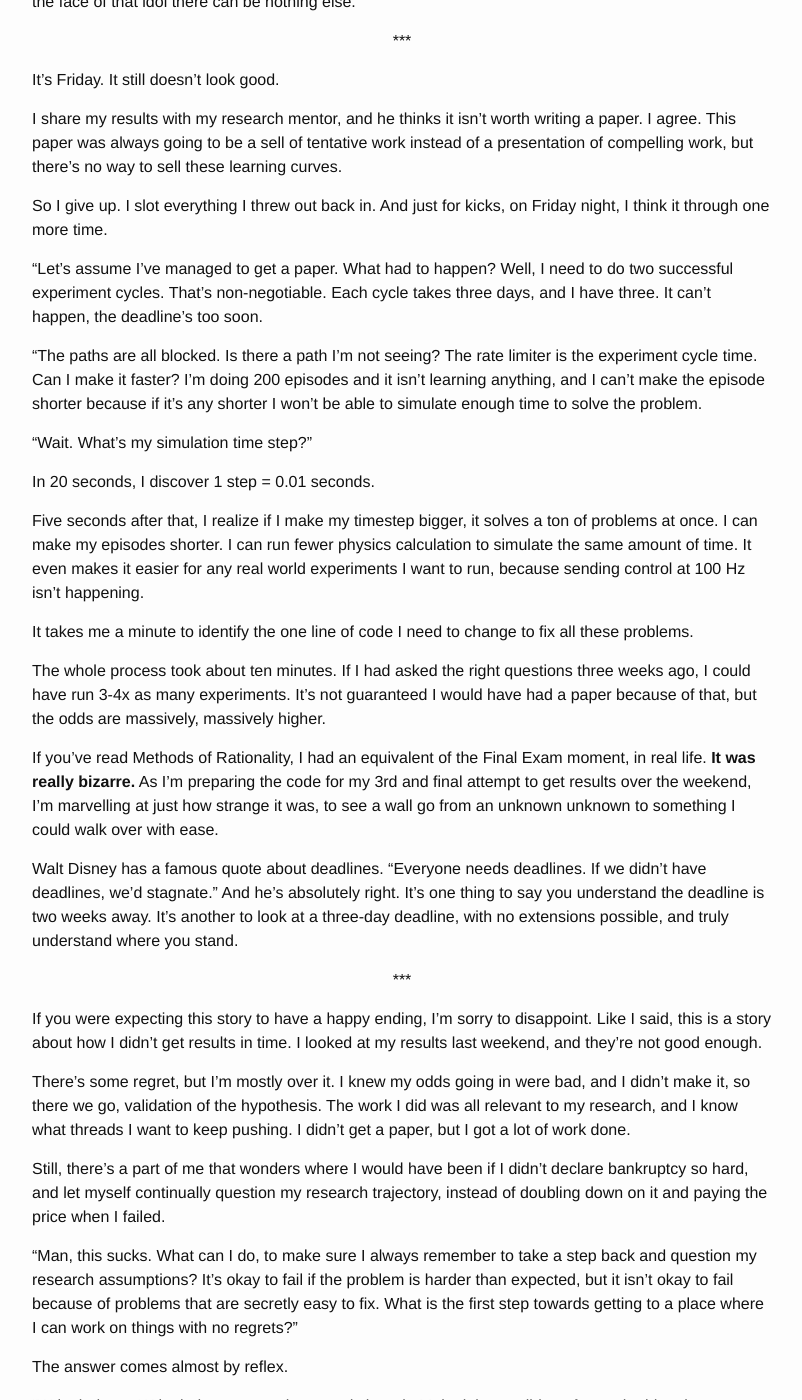
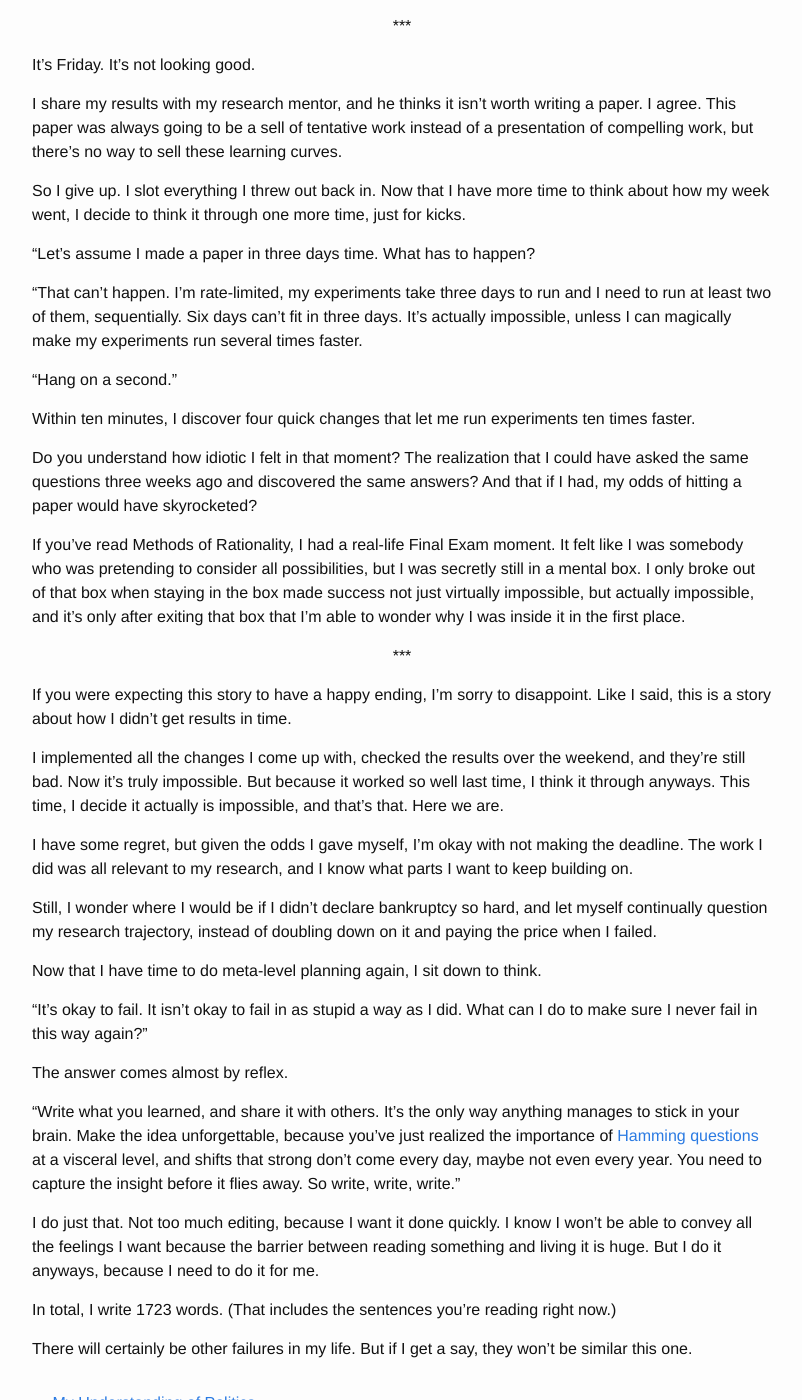
Before and after one commit to alexirpan/alexirpan.github.io, a Jekyll site: the page built from _posts/2016-11-06-right-questions.markdown, in a window 1280 px wide and 1400 px high, scrolled down 2327 px. Shown: the whole window, without its empty margins (238-1040 px from the left). Built offline with Jekyll 4.4.1, drawn with Linux system fonts in a browser that asks for light colours; some of the changed text lies outside the part shown.

Commit message:
This is probably the final draft because I need to sleep.

```diff
--- a/_posts/2016-11-06-right-questions.markdown
+++ b/_posts/2016-11-06-right-questions.markdown
@@ -1,17 +1,16 @@
 ---
 layout: post
-title:  "Asking The Right Questions"
-date:   2016-11-06 01:35:00 -0700
+title:  "Asking The Right Questions: A Story of Failure"
+date:   2016-11-08 01:54:00 -0800
 ---
 
 This is the story of how I didn't get publishable results in time for a
-Nov 8th NIPS workshop deadline. Astute readers will note that deadline is
-two days from now, but I'm very confident it isn't happening.
+Nov 8th NIPS workshop deadline.
 
-It'll be very light on details. One, I'm trying to target a broader audience.
-Two, I do need to be somewhat confidential
-about what I'm working on. Most importantly, three: the details
-don't matter.
+It'll be light on details. One, I'm aiming for a broad audience.
+Two, I do need to be somewhat confidential about my work, because although
+my research is pretty open, I am working for a company.
+Most importantly, three: the details don't matter for this story.
 
 \*\*\*
 {: .centered }
@@ -19,26 +18,22 @@ don't matter.
 I first had my research idea in late September.
 
 I was (and still am) generally interested in reinforcement learning, and more
-specifically ways to make RL more sample efficient. There were some research
-threads I was keeping an eye on, and it felt like I was on the cusp of
-something. So, I spent two days thinking it through. This was happening
-a few weeks after a CFAR workshop, and therefore I tried to make it as bulletproof
-as possible. What is the exact research question I'm trying to solve?
-How does my idea differ from state of the art methods? Why are those
-differences going to make it perform better?
-What is the fastest experiment I can set up to get useful data to adjust my
-research trajectory?
-Assume something goes wrong - what's the most likely failure point, and how
-surprised am I if it fails?
+specifically ways to make RL more sample efficient. I had a few ideas that
+seemed like they had potential, so I decided to spend some time thinking it
+through. This happened right after a CFAR workshop, so I tried to make it
+as bulletproof as possible. What is the exact research question?
+How does my idea differ from state of the art, and why are those
+differences better. What is the fastest experiment that gives me useful data
+to decide what to do next. Assume something goes wrong - what's the most
+likely failure point? Am I surprised if it fails, and if I'm not surprised,
+are there ways I can make it more surprising to fail that way?
 
-After spending most of a day thinking it through, I spent most of the next day
-writing it up into a research proposal. Sent it out end of Friday, come back
-next Monday, and to my surprise, the feedback is positive. People have
-suggestions, but experienced researchers all believe in the idea.
+Once I'm satisfied, I spent most of the next day writing it up into a research
+proposal. To my surprise, the feedback is positive.
 
 This is both incredibly exciting and incredibly terrifying. It's *my*
-idea, and they all think it has promise. This sets off a ton of alarm
-bells.
+idea, and multiple experienced researchers thinks it has promise. This sets
+off a ton of gut reactions.
 
 * I own this idea, therefore the success of this idea is a measure of my
 research ability.
@@ -51,170 +46,162 @@ Believe whatever you want about these claims. They're what I believe, on
 a structural level, and it leads to a simple conclusions.
 
 * If I do not push on this idea right now, I'm going to get scooped, and
-I'll continue to be a failure of a researcher.
+I'll continue to be a failure.
 
-The last point needs some elaboration.
+I should elaborate on the last point.
 
-I did undergraduate research for 2 years, then somehow conned enough people
-into thinking I knew enough about neural nets to land an industry job that
-lets me do research. In all this time, I've never published a paper.
+I haven't been through a PhD program, or even a masters program. I did undergrad
+research for 2 years, then conned enough people into thinking I knew things
+about neural nets, and now I have an industry job that lets me do research.
+In all this time, I've never published a paper.
 
 And now, I feel like the clock is ticking. Like I only got this position
-because my professor put a good word in - which works for now, but I can't
-coast on that for long. If I want to keep doing research, I need to show,
-unequivocally, that I'm qualified for this. And that means publishing a paper,
-and getting it accepted into a top machine learning conference. If I can't do
-that after that many years of research, how am I ever going to convince someone
-I can do deep learning research? Everyone wants to get into deep learning; it's
-up to me to grab the opportunities that have fallen into my lap and **shove**
-them as far as I can.
+because my professor put a good word in, which works for now, but will stop
+working soon. If I want to keep doing research, I need to show,
+unequivocally, that I'm qualified. And that means publishing a paper,
+and getting it accepted into a top machine learning conference. Not all good
+research leads to papers, but publication is the best way to signal good
+research ability. If I can't publish after years of undergrad research,
+how am I ever going to convince someone I can do deep learning research?
+There's no shortage of people interested in deep learning. It's
+up to me to grab the opportunities that have fallen into my lap and
+**shove** them as far as I can.
 
-This mindset is really stressful, and I hate it, and I don't want it to go away,
-because it feels like I wouldn't be able to do anything without it.
+This mindset is really stressful, and I hate it,
+and I don't want it to go away, because it feels like I wouldn't be able
+to do anything without it.
 
-Okay, now here's the kicker. The next big conference deadline is ICLR, which is
-November 4th. That gives me just over a month to turn my idea into a paper.
+Okay, now here's the kicker. The next big conference deadline is ICLR, on
+November 4th. I have just over a month to go from idea to paper, if I want to
+hit that deadline, and if I miss it, the next big deadline is ICML in February.
 
-*Holy shit.* I reflect on my research speed. The odds I get results in a month
-are quite low.
+Take all of that, and my first thought is *holy shit*, followed by **_holy shit_**.
 
-But they're bigger than zero.
+Based on past history, the odds I get results in a month
+are low. I need to put in a ton of work just to have a chance.
+
+But the odds are bigger than zero.
 
 *Alright. Let's do this.*
 
-(A small part of me starts yelling ["Leeeeeeroy!"](https://www.youtube.com/watch?v=hooKVstzbz0),
-but I ignore it.)
+(A small part of me yells ["Leeeeeeroy!"](https://www.youtube.com/watch?v=hooKVstzbz0)
+in reply, but I ignore it.)
 
 \*\*\*
 {: .centered }
 
-I start working longer and longer hours. I took this job in part to avoid working
-late hours, but around this time I realize the late hours are hard to avoid if
-I want to research. I turn around and embrace them instead, as long as they're
-within limits.
+October is month of long hours. I took this job in part to avoid the horror
+stories I kept hearing about work-life balance in grad school, but around
+this time I realize that isn't innate to grad school, it's innate to research.
 
-As with all research, there are twists and turns, unexpected issues, the whole
+Like always, there are twists and turns, unexpected issues, the
 works. However, all things considered, progress is surprisingly smooth.
+Every week, I have more to show for my work.
 
-Just one problem. It's not fast enough. One week before the deadline, I make
-the call - an ICLR paper isn't happening this cycle. If I did a bunch of
-reserach pivots, and got really lucky, I could get a paper, but I wouldn't
-be proud of it. I throw in the towel right before Halloween weekend, and use
-the mental commitment to feel better about spending my whole weekend visiting
-friends around the Bay.
+Just one problem. The work isn't fast enough.
+
+One week before the deadline, I make the call - I can't hit ICLR.
+If I did a bunch of research pivots, and got really lucky, maaaaybe I could
+make it. But I wouldn't be proud of that paper. I throw in the towel
+right before Halloween weekend, and use the commitment to feel better
+about spending my whole weekend visiting friends around the Bay.
 
 Monday arrives faster than I expect, which is par for the course. Then, I hear
 a NIPS workshop got its deadline pushed from November 1st to November 8th.
-Standards for a workshop paper are lower. Four pages instead of eight, and
-initial results are okay.
+Standards for a workshop paper are lower. Four pages instead of eight.
+Preliminary results are more likely to get accepted.
 
 If I start ramping up right now, do another week of late hours, and all of
-my experiments go well, I can hit that deadline.
+my experiments go well, I could do it. The odds are low. But just like last
+time, they'd be better than zero.
 
-The odds of all my experiments going well are pretty low. But once again,
-they're better than zero. The same thoughts are running through my head.
-*You need a paper. Need need need a paper. How else are you going to get
-validation?* I know how to answer that question, but the part of me
-that's egging me on doesn't care whether it gets an answer or not.
-
-In the face of having one more week to get results, I declare bankruptcy
-on everything else. Self reflection time gets converted to coding time.
-Any thoughts of thinking about my blog turn into relaxation to prepare
-for another day at work. Any metalevel goals for improving my workflow
-get thrown out. I cancel my meetings, I throw out code quality,
-I ignore best practice. There are hundreds of lines of copy-pasted code
+I declare bankruptcy on everything else. Self reflection time turns into
+coding time. Blogging turns into relaxation to prepare for another long day at
+work. Meta-level goals for improving my workflow get thrown out. I cancel
+my meetings, I throw out code quality, I ignore best practice.
+There are hundreds of lines of copy-pasted code
 that continue to haunt me, and the worst part is that breaking all
-those pesky software engineering rules was the right call. There is only
-the deadline, there is only the potential paper, and in the face of
-that idol there can be nothing else.
+those pesky software engineering rules was the right call, because I didn't
+have time to do it right. There is only the deadline, there is only the
+potential paper, and in the face of that idol everything else fades away.
 
 \*\*\*
 {: .centered }
 
-It's Friday. It still doesn't look good.
+It's Friday. It's not looking good.
 
 I share my results with my research mentor, and he thinks it isn't worth writing
 a paper. I agree. This paper was always going to be a sell of tentative work
 instead of a presentation of compelling work, but there's no way to sell these
 learning curves.
 
-So I give up. I slot everything I threw out back in. And just for kicks, on
-Friday night, I think it through one more time.
+So I give up. I slot everything I threw out back in. Now that I have more time
+to think about how my week went, I decide to think it through one more time,
+just for kicks.
 
-"Let's assume I've managed to get a paper. What had to happen? Well, I need to
-do two successful experiment cycles. That's non-negotiable. Each cycle takes
-three days, and I have three. It can't happen, the deadline's too soon.
+"Let's assume I made a paper in three days time. What has to happen?
 
-"The paths are all blocked. Is there a path I'm not seeing? The rate limiter is
-the experiment cycle time. Can I make it faster? I'm doing 200 episodes and it
-isn't learning anything, and I can't make the episode shorter because if it's
-any shorter I won't be able to simulate enough time to solve the problem.
+"That can't happen. I'm rate-limited, my experiments take three days to run
+and I need to run at least two of them, sequentially. Six days can't fit in
+three days. It's actually impossible, unless I can magically make my experiments
+run several times faster.
 
-"Wait. What's my simulation time step?"
+"Hang on a second."
 
-In 20 seconds, I discover 1 step = 0.01 seconds.
+Within ten minutes, I discover four quick changes that let me run experiments
+ten times faster.
 
-Five seconds after that, I realize if I make my timestep bigger, it solves a ton
-of problems at once. I can make my episodes shorter. I can run fewer physics
-calculation to simulate the same amount of time. It even makes it easier for any
-real world experiments I want to run, because sending control at 100 Hz isn't
-happening.
+Do you understand how idiotic I felt in that moment? The realization that I
+could have asked the same questions three weeks ago and discovered the same
+answers? And that if I had, my odds of hitting a paper would have skyrocketed?
 
-It takes me a minute to identify the one line of code I need to change to fix
-all these problems.
-
-The whole process took about ten minutes. If I had asked the right questions
-three weeks ago, I could have run 3-4x as many experiments. It's not guaranteed
-I would have had a paper because of that, but the odds are massively, massively
-higher.
-
-If you've read Methods of Rationality, I had an equivalent of the Final Exam
-moment, in real life. **It was really bizarre.** As I'm preparing the code for
-my 3rd and final attempt to get results over the weekend, I'm marvelling at
-just how strange it was, to see a wall go from an unknown unknown to something
-I could walk over with ease.
-
-Walt Disney has a famous quote about deadlines. "Everyone needs deadlines. If
-we didn't have deadlines, we'd stagnate." And he's absolutely right. It's one thing
-to say you understand the deadline is two weeks away. It's another to look at
-a three-day deadline, with no extensions possible, and truly understand where
-you stand.
+If you've read Methods of Rationality, I had a real-life Final Exam
+moment. It felt like I was somebody who was pretending to consider all possibilities,
+but I was secretly still in a mental box. I only broke out of that box when
+staying in the box made success not just virtually impossible, but actually
+impossible, and it's only after exiting that box that I'm able to wonder why I
+was inside it in the first place.
 
 \*\*\*
 {: .centered }
 
 If you were expecting this story to have a happy ending, I'm sorry to disappoint.
-Like I said, this is a story about how I didn't get results in time. I looked
-at my results last weekend, and they're not good enough.
+Like I said, this is a story about how I didn't get results in time.
 
-There's some regret, but I'm mostly over it. I knew my odds going in were bad,
-and I didn't make it, so there we go, validation of the hypothesis. The work I
-did was all relevant to my research, and I know what threads I want to keep
-pushing. I didn't get a paper, but I got a lot of work done.
+I implemented all the changes I come up with, checked the results over the
+weekend, and they're still bad. Now it's truly impossible. But because it worked
+so well last time, I think it through anyways. This time, I decide it actually
+is impossible, and that's that. Here we are.
 
-Still, there's a part of me that wonders where I would have been if I didn't
-declare bankruptcy so hard, and let myself continually question my research
-trajectory, instead of doubling down on it and paying the price when I failed.
+I have some regret, but given the odds I gave myself, I'm okay with not making
+the deadline. The work I did was all relevant to my research, and I know what
+parts I want to keep building on.
 
-"Man, this sucks. What can I do, to make sure I always remember to take a
-step back and question my research assumptions? It's okay to fail if the
-problem is harder than expected, but it isn't okay to fail because of
-problems that are secretly easy to fix. What is the first step towards
-getting to a place where I can work on things with no regrets?"
+Still, I wonder where I would be if I didn't declare bankruptcy so hard, and
+let myself continually question my research trajectory, instead of doubling
+down on it and paying the price when I failed.
+
+Now that I have time to do meta-level planning again, I sit down to think.
+
+"It's okay to fail. It isn't okay to fail in as stupid a way as I did.
+What can I do to make sure I never fail in this way again?"
 
 The answer comes almost by reflex.
 
-"Write it down. Write it down everywhere, and share it. Make it impossible to
-forget the idea, because you've just understood how important Hamming questions
-are, and you need to capture the insight before it flies away."
+"Write what you learned, and share it with others. It's the only way anything
+manages to stick in your brain. Make the idea unforgettable, because you've
+just realized the importance of [Hamming questions](http://www.cs.virginia.edu/~robins/YouAndYourResearch.html)
+at a visceral level, and shifts that strong don't come every day, maybe not
+even every year. You need to capture the insight before it flies away. So
+write, write, write."
 
-So I do. And just like before, I rush it out. Not too much editing, because
-I want it done quickly. Not too many details, because I want to convey what
-I understood to as many people as I can, while understanding that I actually
-can't, because the barrier between reading something and living it is
-so huge.
+I do just that. Not too much editing, because I want it done quickly.
+I know I won't be able to convey all the feelings I want because the barrier
+between reading something and living it is huge. But I do it anyways,
+because I need to do it for me.
 
-In total, I write one thousand nine hundred words, including this sentence.
+In total, I write 1723 words. (That includes the sentences you're reading
+right now.)
 
-There will certainly be other failures. But if I have a say in it, they won't
-be failures for the same reason.
+There will certainly be other failures in my life. But if I get a say, they
+won't be similar this one.
```
